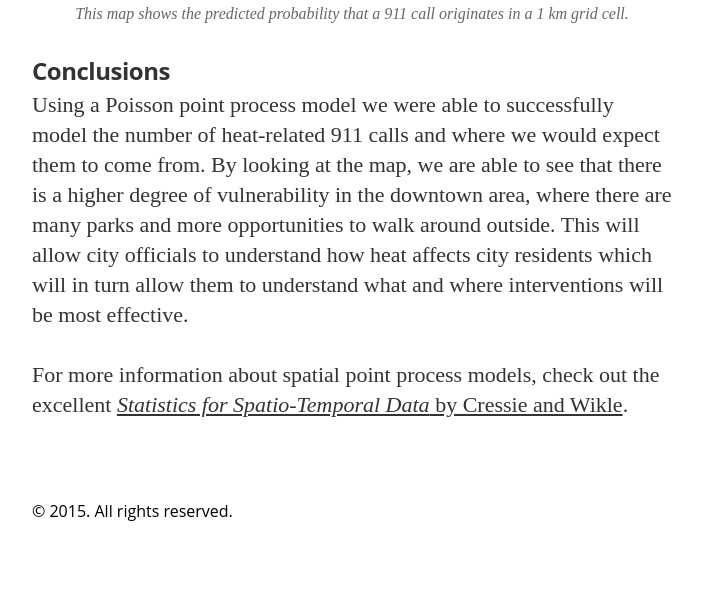
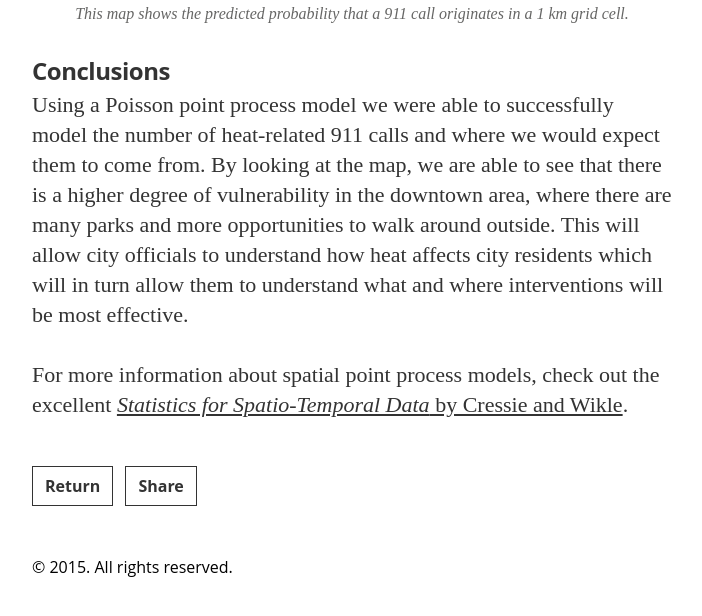
Before and after one commit to jwmortensen/jwmortensen.github.io, a Jekyll site: the page built from _posts/2015-05-20-vulnerability-mapping.markdown, in a window 1280 px wide and 1400 px high, scrolled down 5783 px. Shown: the part 782-1398 px from the top of the window, without its empty margins (288-990 px from the left). Built offline with Jekyll 4.4.1, drawn with Linux system fonts in a browser that asks for light colours; nearby versions of some CDN libraries; some web fonts are replaced; Markdown is read by kramdown in place of the engine named in the settings; formulas are drawn with MathJax 3; comment, search, counter and statistics services are not loaded; before the commit the page ends 7127 px from its top, so only the background shows below that.

Commit message:
Updated site design

```diff
--- a/_config.yml
+++ b/_config.yml
@@ -12,7 +12,7 @@ email: jacob.w.mortensen@gmail.com
 #blog logo
 logo: "/assets/images/jm_logo.jpg"
 # blog cover
-cover: "/assets/images/man_feeding_swans_in_snow.jpg"
+cover: "/assets/images/map.jpg"
 
 name: 'Jacob Mortensen'
 author: 'Jacob Mortensen'
@@ -20,7 +20,7 @@ author_image: "/assets/images/thumbnail.jpg"
 
 paginate:	5
 
-url: "http://jwmortensen.github.io" # the base hostname & protocol for your site
+url: "http://jwmortensen.me" # the base hostname & protocol for your site
 baseurl: ""
 
 # social icons and sharing options
--- a/_layouts/page.html
+++ b/_layouts/page.html
@@ -50,7 +50,6 @@
       <div class="inner">
 <!--        <h1 class="blog-title">{{ site.title }}</h1>
         <h2 class="blog-description">{{ site.description }}</h2> --!>
-        <a href="/" class="btn">Back to Overview</a>
       </div>
     </div>
     {% include javascripts.html %}
--- a/_layouts/post.html
+++ b/_layouts/post.html
@@ -49,6 +49,13 @@
           {{content}}
         </section>
         <section class="post-footer">
+          <a class="button" href={{ site.url }}>Return</a>
+          {% for social in site.social %}
+            {% if social.share_url != null %}
+              <a class="button" href="{{ social.share_url }}{{ social.share_title }}{{page.title | cgi_escape}}{{ social.share_link }}{{site.url}}{{page.id}}"
+                onclick="window.open(this.href, '{{ social.icon }}-share', 'width=550,height=255');return false;"> Share </a>
+            {% endif %}
+          {% endfor %}
           {% include disqus.html %}
         </section>
         <footer>
--- a/css/main.sass
+++ b/css/main.sass
@@ -616,3 +616,19 @@ pre
 
 .w70
   width: 70%
+
+.button
+  border: 1px solid
+  display: inline-block
+  margin: 1em 0.5em 0em 0em
+  padding: 0.5em 0.75em
+  text-decoration: none
+  border-color: #333333
+  color: #333333
+  font-weight: bold
+  &:hover
+    color: #FFFFFF
+    background: #333333
+
+footer
+  margin-top: 15px
```
Also changed, not shown: 1 other file.
